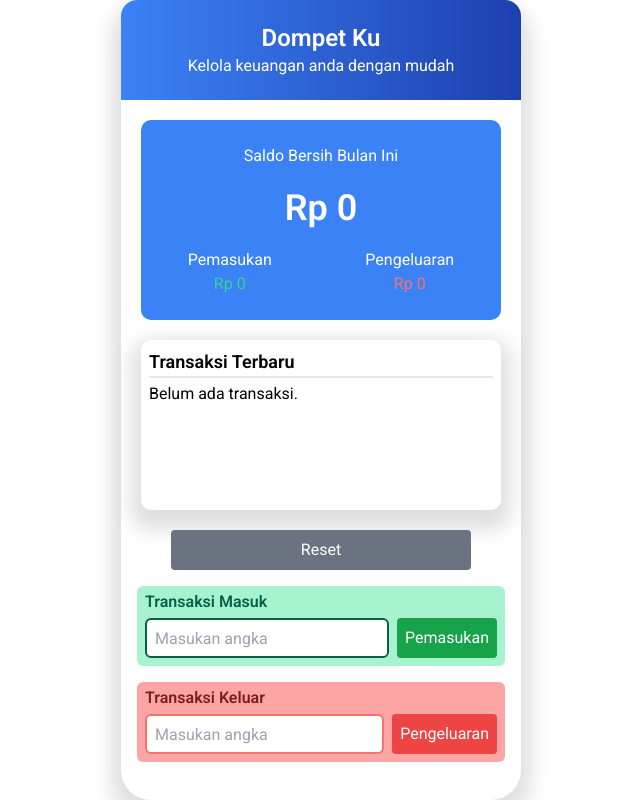
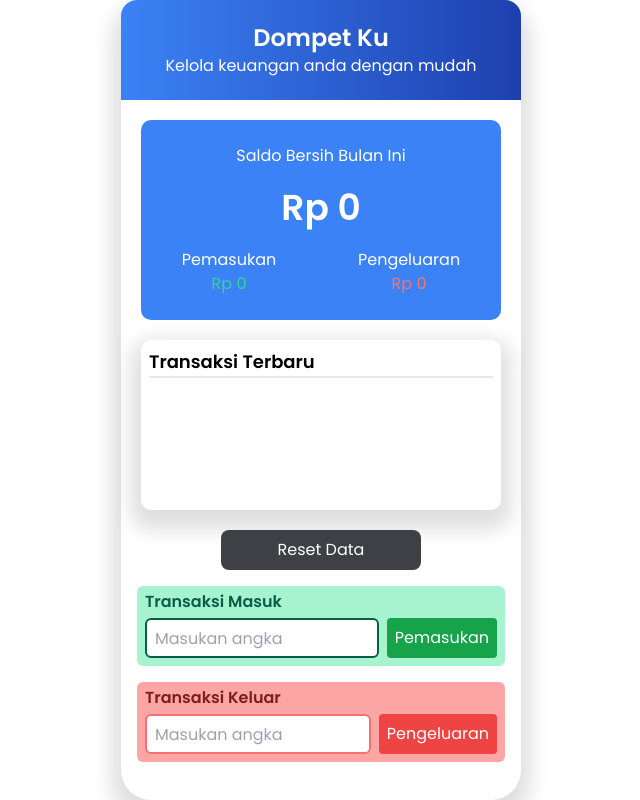
Before and after one commit to ryanbrembo/dompetku, a website: page index.html in a window 1280 px wide. Both pictures are taken after a click on the button "Pemasukan". Shown: the whole page, without its empty margins (319-959 px from the left). Drawn offline with nearby package versions, Linux system fonts and the light colour scheme.

Commit message:
update ui inputan

```diff
--- a/index.html
+++ b/index.html
@@ -10,9 +10,9 @@
             rel="preconnect"
             href="https://fonts.gstatic.com"
             crossorigin="crossorigin">
-        <link
-            href="https://fonts.googleapis.com/css2?family=Roboto:ital,wght@0,100..900;1,100..900&display=swap"
-            rel="stylesheet">
+       <link rel="preconnect" href="https://fonts.googleapis.com">
+<link rel="preconnect" href="https://fonts.gstatic.com" crossorigin>
+<link href="https://fonts.googleapis.com/css2?family=Poppins:ital,wght@0,100;0,200;0,300;0,400;0,500;0,600;0,700;0,800;0,900;1,100;1,200;1,300;1,400;1,500;1,600;1,700;1,800;1,900&display=swap" rel="stylesheet">
         <script src="https://cdn.tailwindcss.com"></script>
     </head>
     <body>
@@ -42,23 +42,25 @@
                     </div>
                     <div class="transaksi p-2">
                         <h1 class="mb-1 text-lg font-semibold border-b-2">Transaksi Terbaru</h1>
-                        <div class="overflow-y-scroll h-32" id="list-transaksi">
+                        <div class="overflow-y-scroll h-32 flex flex-col justify-center " >
 
 
-                             <ul>Belum ada transaksi.</ul>
+                             <ul id="list-transaksi" class="flex flex-col justify-center items-center">
+
+                             </ul>
 
                         </div>
 
                     </div>
                     <div class="flex justify-center items-center">
-                        <button id="reset" class="bg-gray-500 p-2 rounded text-white w-3/4  block hover:bg-gray-600">Reset</button>
+                        <button id="reset" class="bg-zinc-700 p-2 rounded-lg text-white w-2/4  block hover:bg-gray-600">Reset Data</button>
                     </div>
                     <div class="m-4 ">
                         <div class="bg-emerald-200 h-20 rounded-md px-2 py-1">
                             <p class="text-emerald-800 font-semibold">Transaksi Masuk</p>
                             <div class="flex h-8 mt-1">
                                 <input
-                                    type="text"
+                                    type="number"
                                     id="inputan"
                                     placeholder="Masukan angka"
                                     class="w-12 h-10 border-solid border-2 border-emerald-800 w-4/5 px-2 mr-2 rounded-md">
@@ -76,7 +78,7 @@
                             <p class="text-red-900 font-semibold">Transaksi Keluar</p>
                             <div class="flex h-8 mt-1">
                                 <input
-                                    type="text"
+                                    type="number"
                                     id="inputankeluar"
                                     placeholder="Masukan angka"
                                     class="w-12 h-10 border-solid border-2 border-red-400 w-4/5 px-2 mr-2 rounded-md">
--- a/script.js
+++ b/script.js
@@ -10,13 +10,12 @@ document.addEventListener("DOMContentLoaded", () => {
     const pengeluaran = document.getElementById('pengeluaran');
     const totalSaldoEl = document.getElementById('totalSaldo');
 
-
+    let transaction = [];
 
     transaksi.addEventListener('click', () => {
 
         tambahData();
         saldoBersih();
-
 
     });
 
@@ -41,7 +40,9 @@ document.addEventListener("DOMContentLoaded", () => {
     totalSaldoEl.innerText = formatCurrency(totalSaldo);
 
     function tambahData() {
-        const proms = inputan.value.trim();
+        const proms = inputan
+            .value
+            .replace(/\D/g, "");
         inputan.value = '';
 
         if (proms !== '' && proms !== null) {
@@ -57,11 +58,7 @@ document.addEventListener("DOMContentLoaded", () => {
                 //simpan total saldo baru ke localStorage
                 localStorage.setItem('saldo-masuk', totalSaldo);
 
-
-
                 saldoEl.innerText = formatCurrency(totalSaldo);
-
-
 
                 const listMasuk = document.getElementById('list-transaksi');
                 const item = document.createElement("li");
@@ -72,8 +69,11 @@ document.addEventListener("DOMContentLoaded", () => {
 
                 item.innerText = formatCurrency(proms);
                 listMasuk.appendChild(item);
-                item.style.color = 'green';
-
+               // item.style.color = 'white';
+               // item.style.backgroundColor = 'green';
+               // item.style.borderRadius = '5px';
+               // item.style.height = '40px';
+               // item.style.width = '60% ';
                 proms.value = '';
             } else {
                 alert('nilai harus number');
@@ -115,6 +115,7 @@ document.addEventListener("DOMContentLoaded", () => {
 
     function saldoPengeluaran() {
         const keluaran = inputanKeluar.value;
+        keluaran = keluaran.replace(/\D/g, "");
 
         if (keluaran !== '' && keluaran !== null) {
             const nilaiKeluar = Math.floor(parseFloat(keluaran));
@@ -144,11 +145,8 @@ document.addEventListener("DOMContentLoaded", () => {
         const saldoPemasukan = localStorage.getItem("saldo-masuk");
         const saldoPengeluaran = localStorage.getItem("pengeluaran");
 
-
-
         const calculateSaldo = saldoPemasukan - saldoPengeluaran;
         localStorage.setItem('saldoBersih', calculateSaldo);
-
 
         localStorage.getItem('saldoBersih', calculateSaldo);
         totalSaldoEl.innerText = formatCurrency(calculateSaldo);
--- a/src/scss/style.scss
+++ b/src/scss/style.scss
@@ -4,7 +4,7 @@
     padding: 0;
     list-style-type: none;
     box-sizing: border-box;
-    font-family: "Roboto", sans-serif;
+    font-family: "Poppins", sans-serif;
 }
 main {
     height: 100vh;
@@ -55,6 +55,17 @@ main {
 .transaksi p {
     text-align: center;
 }
+#list-transaksi ul {
+
+}
+#list-transaksi li {
+    display:  flex;
+    justify-content: center;
+    color: green;
+    background-color: tomato;
+    margin-bottom: 2px;
+    width: 80%;
+}
 
 button {
     padding: 5px 10px;
```
Also changed, not shown: dist/css/style.css, 1 other file.
